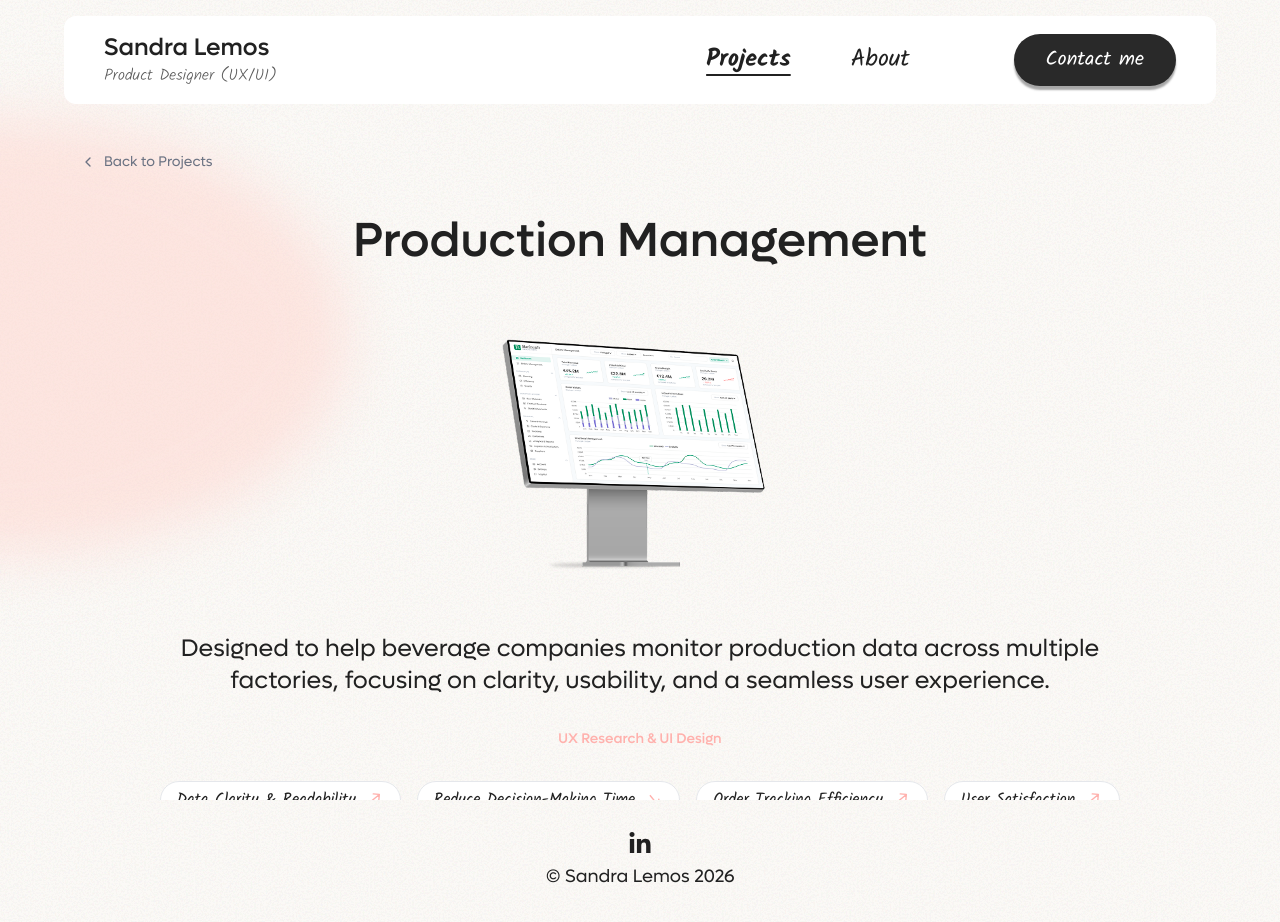
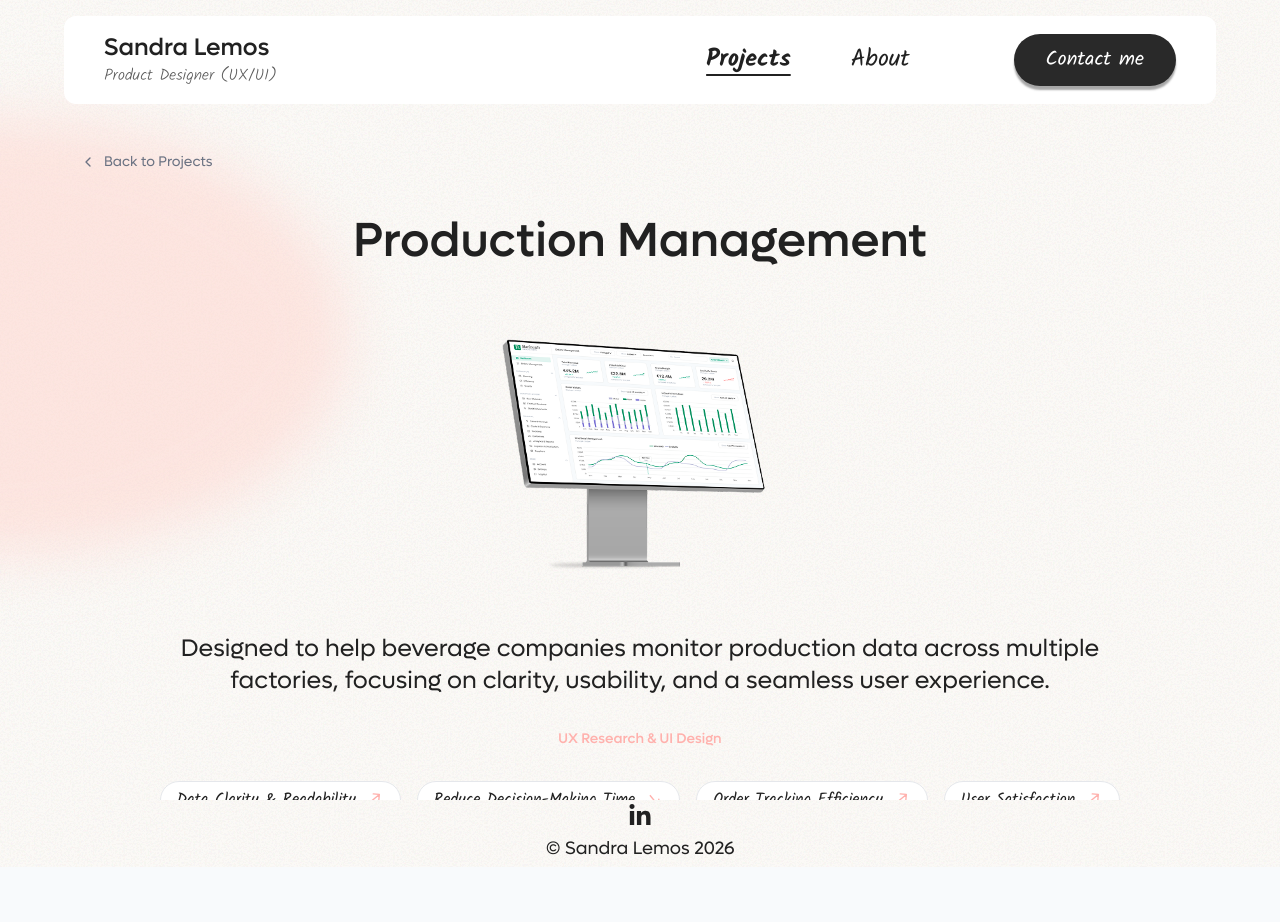
Before and after one commit to goncalofm90/portfolio-sandra-lemos, a React (Vite) app: page /project/1 in a window 1280 px wide. After the commit the page ends 867 px from the top, so only its background shows below. Built offline with nearby package versions, Linux system fonts and the light colour scheme.

Commit message:
update project detail nav and fix footer placement

```diff
--- a/src/components/Footer.tsx
+++ b/src/components/Footer.tsx
@@ -4,7 +4,7 @@ const Footer = () => {
   const currentYear = new Date().getFullYear();
 
   return (
-    <footer className="py-8">
+    <footer className="py-1">
       <div className="container mx-auto px-6 text-center">
         <div>
           <a
--- a/src/components/ProjectDetailNav.tsx
+++ b/src/components/ProjectDetailNav.tsx
@@ -1,4 +1,4 @@
-import { useEffect, useMemo, useState, type MouseEvent } from "react";
+import { useEffect, useMemo, useRef, useState, type MouseEvent } from "react";
 import type { NavSection } from "../data/types";
 import { getSectionId } from "../helpers/sectionNavigation";
 
@@ -42,13 +42,23 @@ const ProjectDetailNav = ({ sections }: { sections: NavSection[] }) => {
   );
 
   const [activeId, setActiveId] = useState(navItems[0]?.id ?? "");
-  const [isVisible, setIsVisible] = useState(false);
+  const [isVisible, setIsVisible] = useState(true);
+  const hideTimeoutRef = useRef<ReturnType<typeof setTimeout> | null>(null);
 
   useEffect(() => {
     if (!navItems.length) return;
 
-    const scrollContainer = document.querySelector(".overflow-y-scroll");
+    const scrollContainer = document.querySelector(
+      ".overflow-y-scroll",
+    ) as HTMLElement | null;
     if (!scrollContainer) return;
+
+    const hideNav = () => {
+      if (hideTimeoutRef.current) clearTimeout(hideTimeoutRef.current);
+      hideTimeoutRef.current = setTimeout(() => {
+        setIsVisible(false);
+      }, 2000);
+    };
 
     const handleScroll = () => {
       const scrollPosition = scrollContainer.scrollTop + 220;
@@ -62,12 +72,20 @@ const ProjectDetailNav = ({ sections }: { sections: NavSection[] }) => {
       });
 
       setActiveId(currentId);
-      setIsVisible(scrollContainer.scrollTop > 100); // hide on first section
+      const isDesktop = window.innerWidth >= 768;
+      setIsVisible(true);
+
+      if (!isDesktop) {
+        hideNav();
+      }
     };
 
     handleScroll();
     scrollContainer.addEventListener("scroll", handleScroll, { passive: true });
-    return () => scrollContainer.removeEventListener("scroll", handleScroll);
+    return () => {
+      scrollContainer.removeEventListener("scroll", handleScroll);
+      if (hideTimeoutRef.current) clearTimeout(hideTimeoutRef.current);
+    };
   }, [navItems]);
 
   const handleNavClick = (event: MouseEvent<HTMLAnchorElement>, id: string) => {
@@ -82,15 +100,15 @@ const ProjectDetailNav = ({ sections }: { sections: NavSection[] }) => {
 
   return (
     <div
-      className={`fixed bottom-4 left-4 right-4 z-40 transition-all duration-300 md:sticky md:top-32 md:w-full md:px-4 md:py-4 md:bottom-auto md:left-auto md:right-auto sm:px-12 lg:px-16 ${
+      className={`fixed bottom-4 left-4 right-4 z-40 transition-all duration-300 md:sticky md:top-24 md:w-full md:px-4 md:py-6 md:bottom-auto md:left-auto md:right-auto sm:px-12 lg:px-16 ${
         isVisible
           ? "opacity-100 translate-y-0"
-          : "opacity-0 translate-y-4 pointer-events-none md:translate-y-0"
+          : "opacity-0 translate-y-4 pointer-events-none md:opacity-100 md:translate-y-0 md:pointer-events-auto"
       }`}
     >
       <nav className="mx-auto w-full max-w-6xl rounded-xl bg-white px-4 py-2 shadow-[0_4px_12px_rgba(0,0,0,0.08)] md:px-8 md:py-4">
         <div
-          className="flex flex-wrap items-center justify-center gap-2 font-kalam md:gap-4"
+          className="grid grid-flow-col grid-rows-2 items-center justify-items-center gap-2 overflow-x-auto whitespace-nowrap font-kalam md:flex md:flex-wrap md:items-center md:justify-center md:overflow-visible md:gap-4"
           aria-label="Project detail sections"
         >
           {navItems.map((item, index) => (
```
